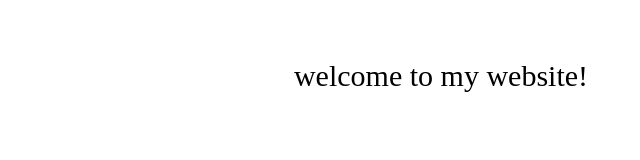
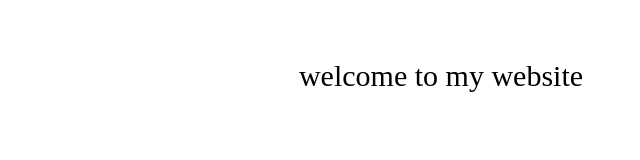
Before and after one commit to saheelsk/SSK, a plain HTML site: page index.html in a window 1280 px wide. Shown: the full height of the page, 199-839 px from the left. Drawn offline with Linux system fonts and the light colour scheme.

Commit message:
changed p tag

```diff
--- a/index.html
+++ b/index.html
@@ -11,7 +11,7 @@
 
   <button id="mode">change mode</button>
 
-<p>welcome to my website!</p>
+<p>welcome to my website</p>
   <script src="script.js"></script>
 </body>
 
```
